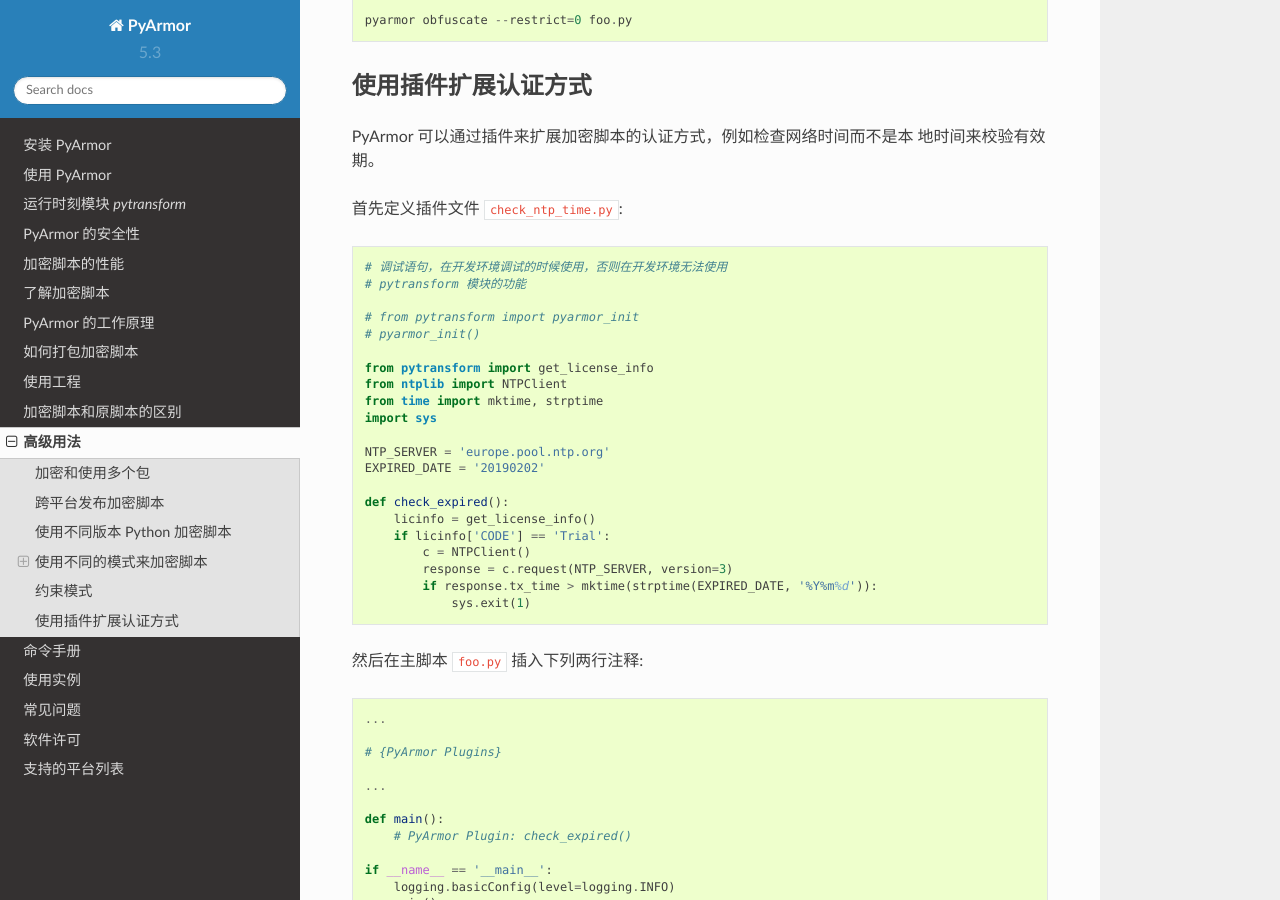
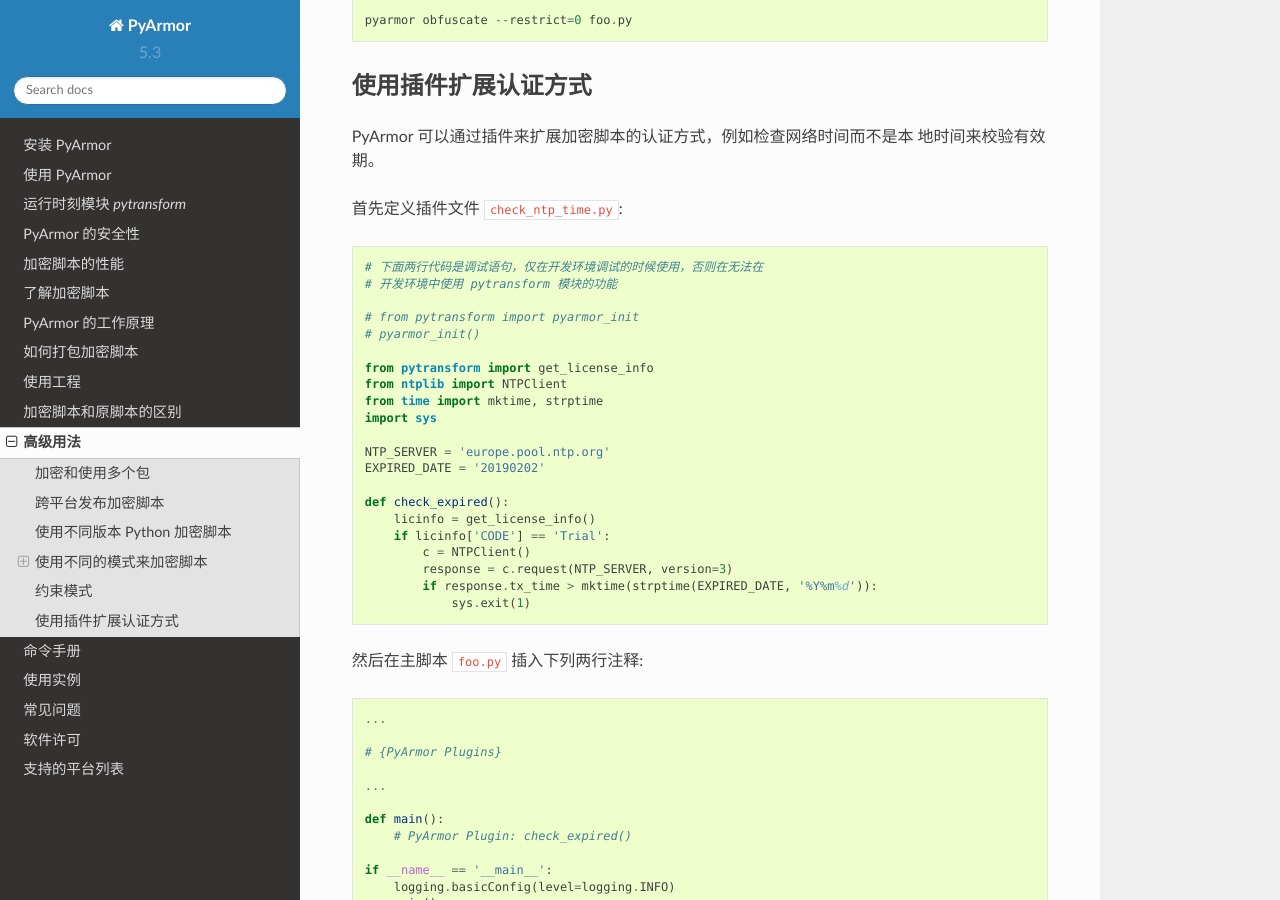
Before and after one commit to dashingsoft/pyarmor-docs-zh, a Sphinx documentation site: the page built from docs/advanced.rst, in a window 1280 px wide and 900 px high, scrolled down 4898 px. Built offline with Sphinx 7.4.7 and the Read the Docs theme 2.0.0, drawn with Linux system fonts in a browser that asks for light colours.

Commit message:
Refine example code

```diff
--- a/docs/advanced.rst
+++ b/docs/advanced.rst
@@ -238,8 +238,8 @@
 
 .. code-block:: python
 
-    # 调试语句，在开发环境调试的时候使用，否则在开发环境无法使用
-    # pytransform 模块的功能
+    # 下面两行代码是调试语句，仅在开发环境调试的时候使用，否则在无法在
+    # 开发环境中使用 pytransform 模块的功能
 
     # from pytransform import pyarmor_init
     # pyarmor_init()
```
